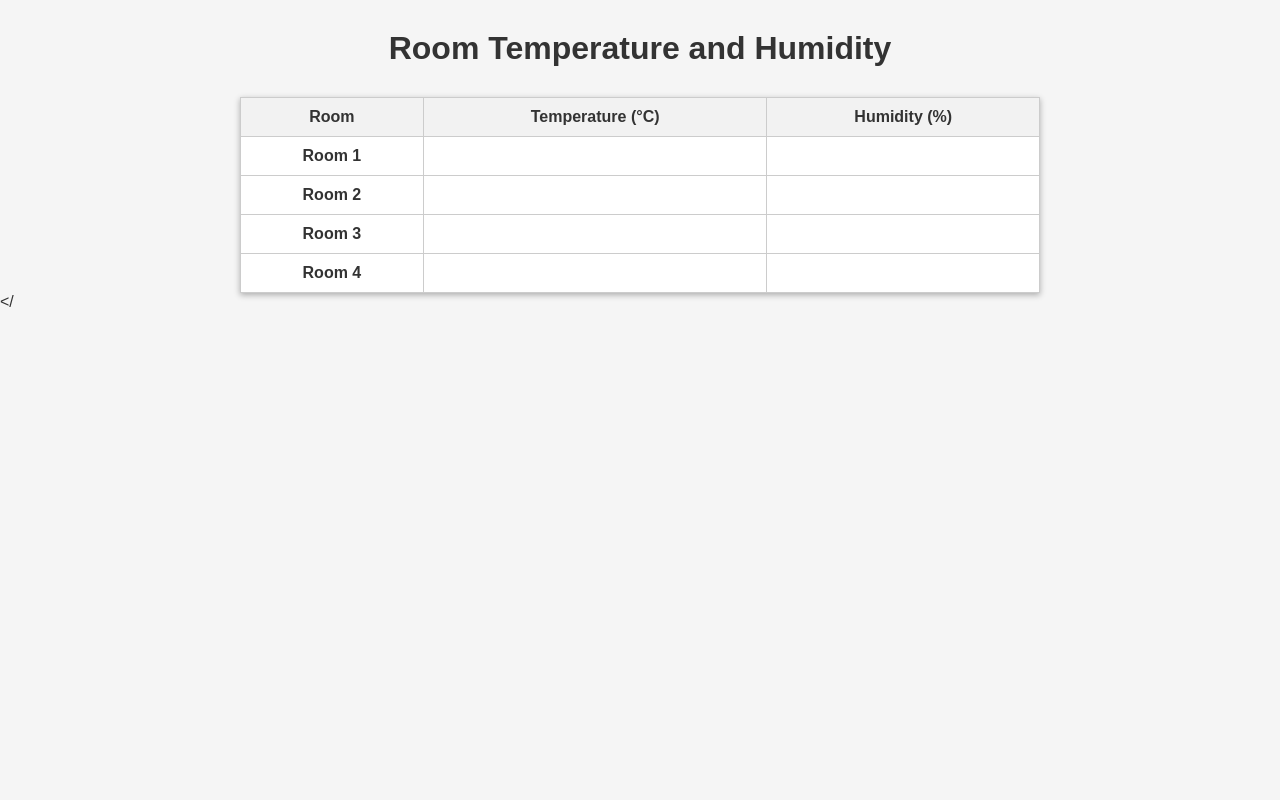
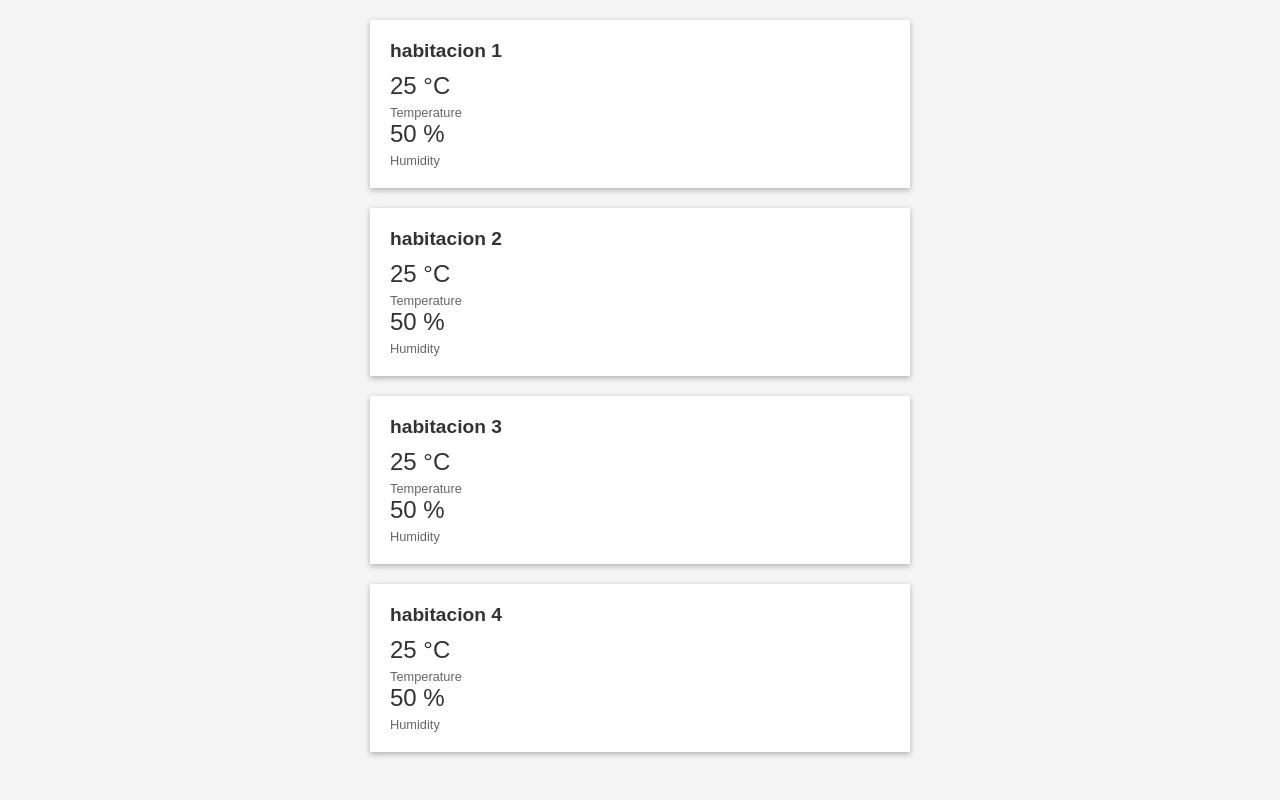
Before and after one commit to retegg/wro23-web, a Flask app: template templates/temp_dash.html in a window 1280 px wide. Run offline with Flask 2, Linux system fonts and the light colour scheme; the template is opened without the code that fills it, so the values that code supplies are empty.

Commit message:
modified:   server.py 	modified:   templates/temp_dash.html

```diff
--- a/server.py
+++ b/server.py
@@ -21,7 +21,7 @@ ench4 = 0
 def set_dashboard():
     global file_dash
     global ip
-    file_dash = "led_dash.html"
+    file_dash = "temp_dash.html"
     return redirect(url_for('main'))
 
 
--- a/templates/temp_dash.html
+++ b/templates/temp_dash.html
@@ -1,7 +1,6 @@
 <!DOCTYPE html>
 <html>
 <head>
-	<title>Room Temperature and Humidity</title>
 	<style>
 		body {
 			font-family: Arial, sans-serif;
@@ -14,64 +13,60 @@
 			text-align: center;
 			margin: 30px 0;
 		}
-		table {
-			border-collapse: collapse;
-			margin: 0 auto;
-			width: 80%;
-			max-width: 800px;
+		.room {
+			display: block;
+			margin: 20px auto;
+			max-width: 500px;
 			background-color: white;
+			padding: 20px;
 			box-shadow: 0px 2px 6px rgba(0, 0, 0, 0.3);
 		}
-		th, td {
-			padding: 10px;
-			text-align: center;
-			border: 1px solid #ccc;
+		.room-name {
+			font-weight: bold;
+			font-size: 1.2em;
+			margin-bottom: 10px;
 		}
-		th {
-			background-color: #f2f2f2;
+		.room-value {
+			font-size: 1.5em;
+			margin-bottom: 5px;
 		}
-		td:first-child {
-			font-weight: bold;
+		.room-label {
+			font-size: 0.8em;
+			color: #666;
 		}
 	</style>
 </head>
 <body>
-	<h1>Room Temperature and Humidity</h1>
-	<table>
-		<thead>
-			<tr>
-				<th>Room</th>
-				<th>Temperature (°C)</th>
-				<th>Humidity (%)</th>
-			</tr>
-		</thead>
-		<tbody>
-			<tr>
-				<td>Room 1</td>
-				<td id="room1-temp"></td>
-				<td id="room1-hum"></td>
-			</tr>
-			<tr>
-				<td>Room 2</td>
-				<td id="room2-temp"></td>
-				<td id="room2-hum"></td>
-			</tr>
-			<tr>
-				<td>Room 3</td>
-				<td id="room3-temp"></td>
-				<td id="room3-hum"></td>
-			</tr>
-			<tr>
-				<td>Room 4</td>
-				<td id="room4-temp"></td>
-				<td id="room4-hum"></td>
-			</tr>
-		</tbody>
-	</table>
+	<div class="room">
+		<div class="room-name">habitacion 1</div>
+		<div class="room-value"><span id="room1-temp"></span> °C</div>
+		<div class="room-label">Temperature</div>
+		<div class="room-value"><span id="room1-hum"></span> %</div>
+		<div class="room-label">Humidity</div>
+	</div>
+	<div class="room">
+		<div class="room-name">habitacion 2</div>
+		<div class="room-value"><span id="room2-temp"></span> °C</div>
+		<div class="room-label">Temperature</div>
+		<div class="room-value"><span id="room2-hum"></span> %</div>
+		<div class="room-label">Humidity</div>
+	</div>
+	<div class="room">
+		<div class="room-name">habitacion 3</div>
+		<div class="room-value"><span id="room3-temp"></span> °C</div>
+		<div class="room-label">Temperature</div>
+		<div class="room-value"><span id="room3-hum"></span> %</div>
+		<div class="room-label">Humidity</div>
+	</div>
+	<div class="room">
+		<div class="room-name">habitacion 4</div>
+		<div class="room-value"><span id="room4-temp"></span> °C</div>
+		<div class="room-label">Temperature</div>
+		<div class="room-value"><span id="room4-hum"></span> %</div>
+		<div class="room-label">Humidity</div>
+	</div>
 	<script>
-		// This is a sample JavaScript code that updates the temperature and humidity data every 5 seconds.
 		setInterval(function() {
-			// Replace these values with actual temperature and humidity data.
 			var room1_temp = 25;
 			var room1_hum = 50;
 			var room2_temp = 25;
@@ -80,8 +75,6 @@
 			var room3_hum = 50;
 			var room4_temp = 25;
 			var room4_hum = 50;
-
-			// Update the table cells with the new values.
 			document.getElementById("room1-temp").innerHTML = room1_temp;
 			document.getElementById("room1-hum").innerHTML = room1_hum;
 			document.getElementById("room2-temp").innerHTML = room2_temp;
@@ -90,6 +83,7 @@
 			document.getElementById("room3-hum").innerHTML = room3_hum;
 			document.getElementById("room4-temp").innerHTML = room4_temp;
 			document.getElementById("room4-hum").innerHTML = room4_hum;
-		}, 5000); // Update every 5 seconds.
+		}, 1000);
 	</script>
-</
+</body>
+</html>
```
